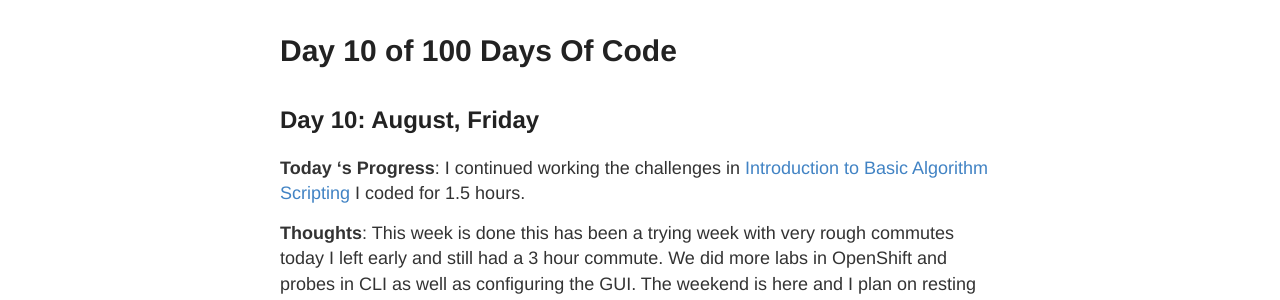
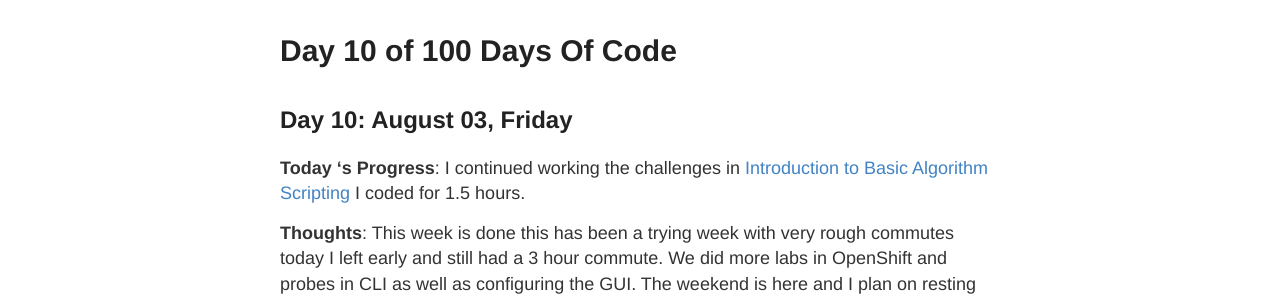
Before and after one commit to Johnny2136/johnny2136.github.io, a Jekyll site: the page built from _posts/2018-8-3-100DaysOfCode - Day10.md, in a window 1280 px wide. Shown: the part 136-436 px from the top of the page. Built offline with Jekyll 4.4.1, drawn with Linux system fonts in a browser that asks for light colours; comment, search, counter and statistics services are not loaded.

Commit message:
Update 2018-8-3-100DaysOfCode - Day10.md

```diff
--- a/_posts/2018-8-3-100DaysOfCode - Day10.md
+++ b/_posts/2018-8-3-100DaysOfCode - Day10.md
@@ -2,7 +2,7 @@
 layout: post
 title: Day 10 of 100 Days Of Code
 ---
-## Day 10: August, Friday
+## Day 10: August 03, Friday
 
 **Today 's Progress**: I continued working the challenges in [Introduction to Basic Algorithm Scripting](https://learn.freecodecamp.org/javascript-algorithms-and-data-structures/basic-algorithm-scripting) I coded for 1.5 hours.
 
```
